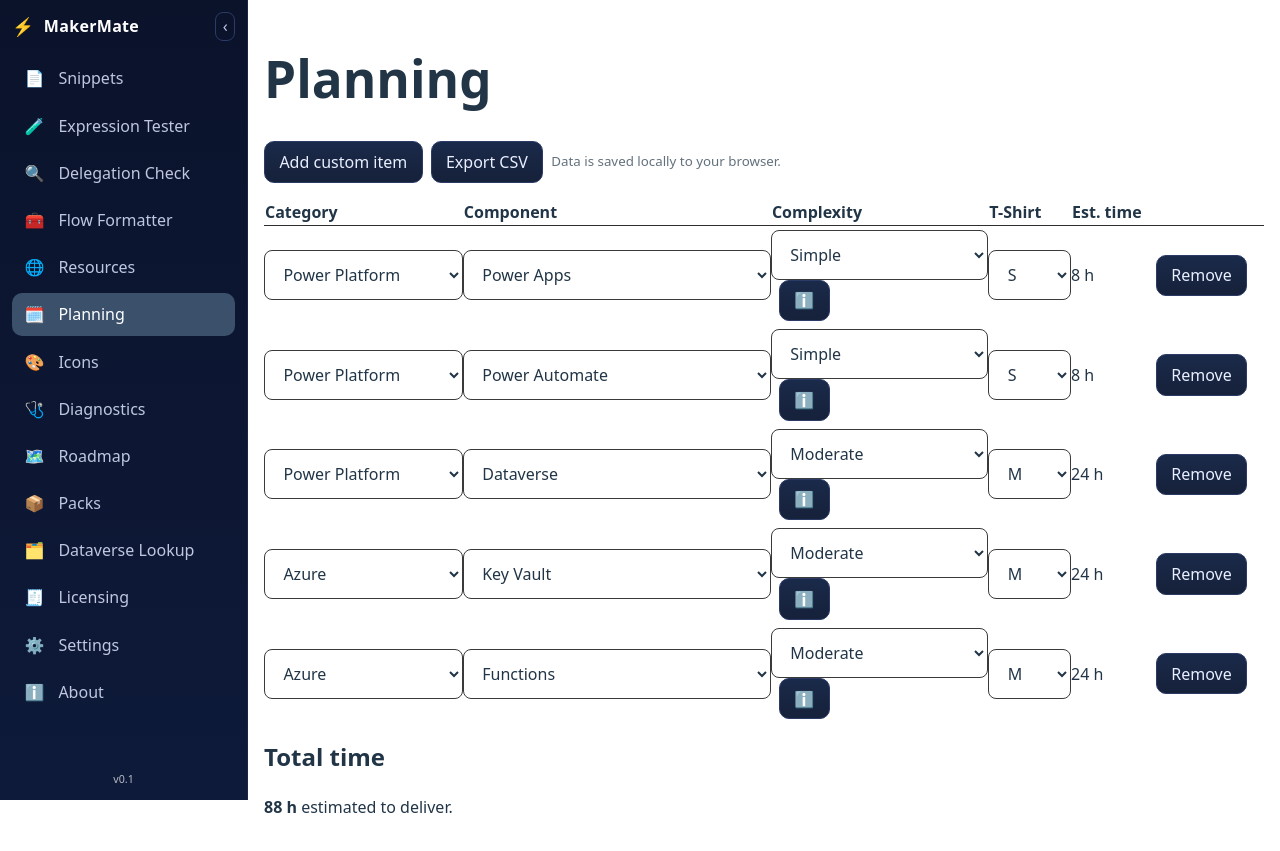
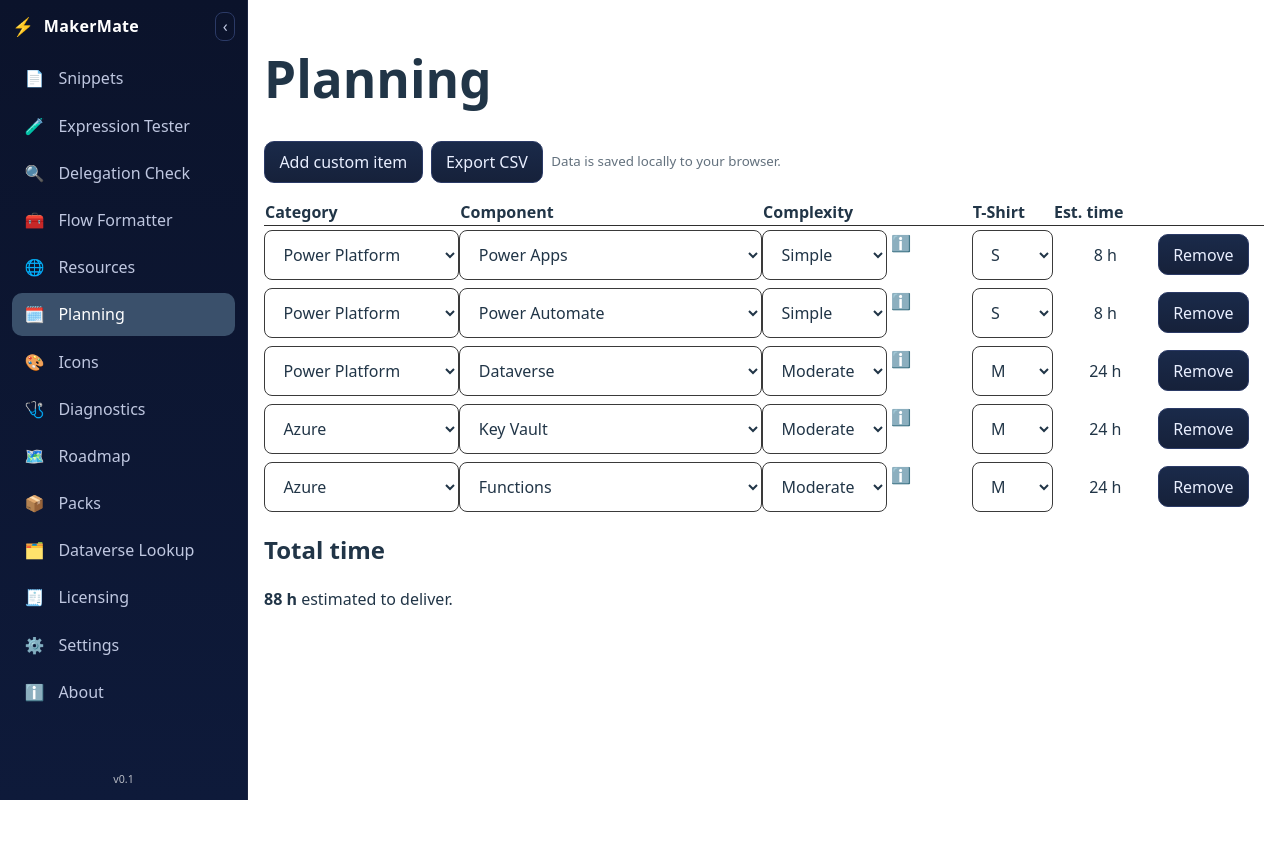
Before and after one commit to eek2020/PowerPlatformCompanion, a React (Vite) app in the folder web/: page /planning in a window 1280 px wide. After the commit the page ends 800 px from the top, so only its background shows below. Built offline with nearby package versions, Linux system fonts and the light colour scheme.

Commit message:
planning(ui): place guidance icon at top-right of Complexity without shifting layout; center Est. time column

```diff
--- a/web/src/pages/PlanningPage.tsx
+++ b/web/src/pages/PlanningPage.tsx
@@ -191,18 +191,30 @@ export default function PlanningPage() {
                     <input value={i.component} onChange={e => update(i.id, { component: e.target.value })} style={{ width: '100%' }} placeholder="Component" />
                   )}
                 </td>
-                <td style={{ padding: '0.25rem 0', minWidth: 160 }}>
-                  <select value={i.complexity} onChange={e => update(i.id, { complexity: e.target.value as Complexity })}>
-                    {complexities.map(c => <option key={c}>{c}</option>)}
-                  </select>
-                  <button title="Guidance" aria-label="Guidance" onClick={() => setGuideId(i.id)} style={{ marginLeft: 8 }}>ℹ️</button>
+                <td style={{ padding: '0.25rem 0', minWidth: 180 }}>
+                  <div style={{ position: 'relative', display: 'inline-block' }}>
+                    {/* reserve space so overlay icon doesn't overlap text */}
+                    <div style={{ paddingRight: 28 }}>
+                      <select value={i.complexity} onChange={e => update(i.id, { complexity: e.target.value as Complexity })}>
+                        {complexities.map(c => <option key={c}>{c}</option>)}
+                      </select>
+                    </div>
+                    <button
+                      title="Guidance"
+                      aria-label="Guidance"
+                      onClick={() => setGuideId(i.id)}
+                      style={{ position: 'absolute', right: 6, top: 4, width: 18, height: 18, lineHeight: '18px', textAlign: 'center', border: 'none', background: 'transparent', color: 'inherit', cursor: 'pointer', padding: 0 }}
+                    >
+                      ℹ️
+                    </button>
+                  </div>
                 </td>
                 <td style={{ padding: '0.25rem 0' }}>
                   <select value={i.size} onChange={e => update(i.id, { size: e.target.value as TShirt })}>
                     {sizes.map(s => <option key={s}>{s}</option>)}
                   </select>
                 </td>
-                <td style={{ padding: '0.25rem 0' }}>
+                <td style={{ padding: '0.25rem 0', textAlign: 'center', minWidth: 90 }}>
                   <span>{sizeHours[i.size] ?? 0} h</span>
                 </td>
                 <td style={{ padding: '0.25rem 0' }}>
```
